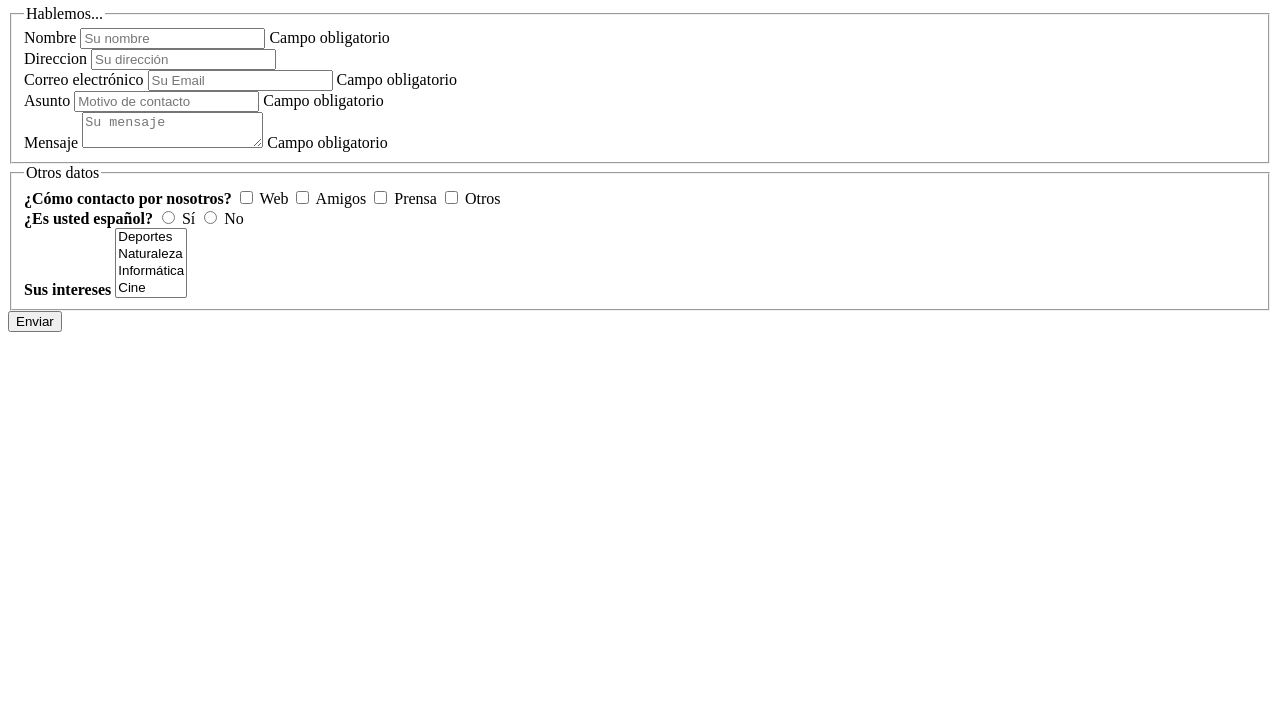
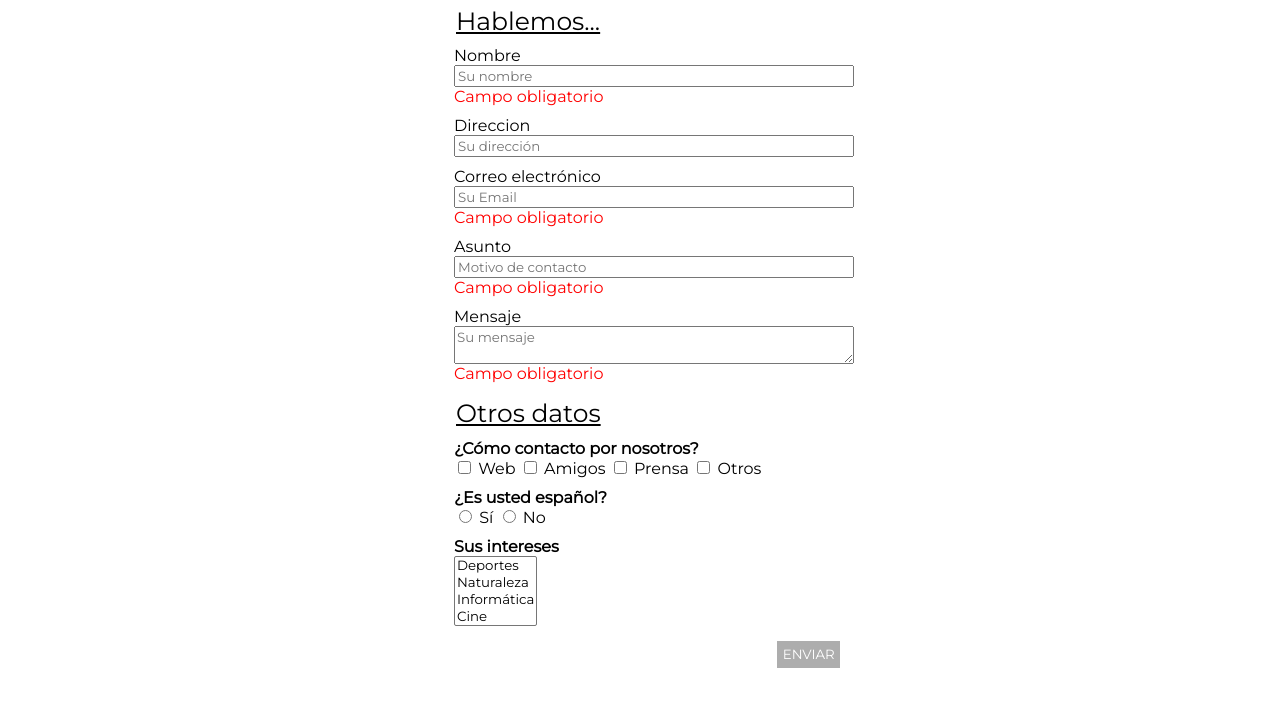
Before and after one commit to elenaquintela/UF1843-Quintela-Babio-Elena, a website built with Vite: page index.html in a window 1280 px wide. Shown: the part 75-800 px from the top of the page. Built offline with nearby package versions, Linux system fonts and the light colour scheme.

Commit message:
HTML modificado y acabado, CSS acabado

```diff
--- a/index.html
+++ b/index.html
@@ -8,13 +8,13 @@
     <title>Examen HTML-CSS</title>
   </head>
   <body>
+    <form id="myForm">
       <h1 class="title">Formulario de contacto</h1>
-    <form id="myForm">
       <fieldset class="fs-1">
         <legend>Hablemos...</legend>
         <div class="field">
           <label for="nombre">Nombre</label>
-          <input required type="text" name="nombre" placeholder="Su nombre">
+          <input required type="text" placeholder="Su nombre">
           <span>Campo obligatorio</span>
         </div>
 
@@ -56,6 +56,7 @@
             <input type="radio" name="nacionalidad" value="si"> Sí
             <input type="radio" name="nacionalidad" value="no"> No
         </div>
+        <div class="field">
           <label for="intereses"><strong>Sus intereses</strong></label>
           <select name="intereses" multiple>
             <option value="deportes">Deportes</option>
@@ -63,8 +64,9 @@
             <option value="informatica">Informática</option>
             <option value="cine">Cine</option>
           </select>
+        </div>
       </fieldset>
-      <button type="submit">Enviar</button>
+      <div class="btn-container"><button type="submit" class="btn">Enviar</button></div>
     </form>
     <script type="module" src="/main.js"></script>
   </body>
--- a/style.css
+++ b/style.css
@@ -0,0 +1,64 @@
+@import url('https://fonts.googleapis.com/css2?family=Roboto:wght@400;700&display=swap');
+@import url('https://fonts.googleapis.com/css2?family=Montserrat&display=swap');
+
+* {
+  box-sizing: border-box;
+  font-family: 'Montserrat', sans-serif;
+}
+
+body {
+  min-height: 100vh;
+  margin: 0 auto;
+  font-size: 16px;
+  display: flex;
+  justify-content: center;
+}
+
+
+#myForm {
+  width: 400px;
+}
+
+.title {
+  display: block;
+  font-family: 'Roboto', sans-serif;
+  font-weight: bold;
+}
+
+fieldset {
+  border:none
+}
+
+legend {
+  font-size: 25px;
+  text-decoration: underline;
+}
+
+span {
+  display:block;
+  color: red;
+}
+
+
+label, textarea, .fs-1 input {
+  display: block;
+  width: 400px;
+}
+
+.field {
+  padding: 5px 0 5px 0;
+}
+
+.btn-container {
+  display: flex;
+  justify-content: flex-end;
+
+}
+
+.btn {
+  background-color: rgb(173, 173, 173);
+  color: white;
+  text-transform: uppercase;
+  padding: .4em;
+  border: none;
+}
```
Lines whose indentation alone changed are shown as unchanged.
